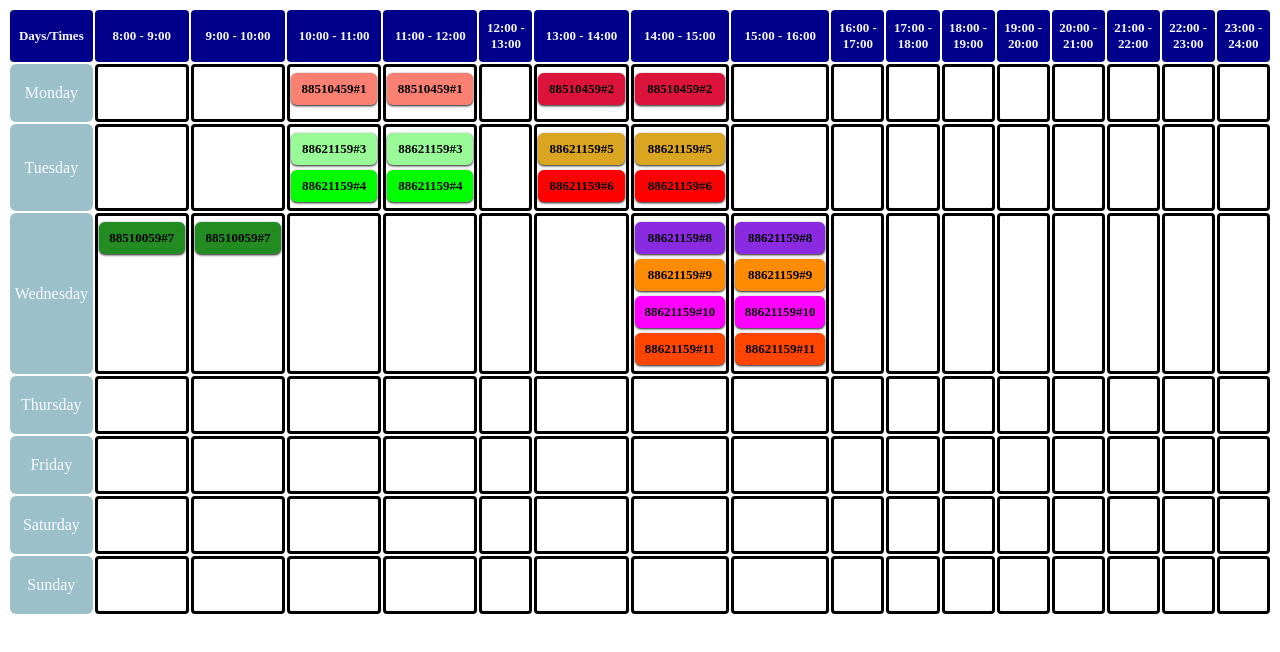
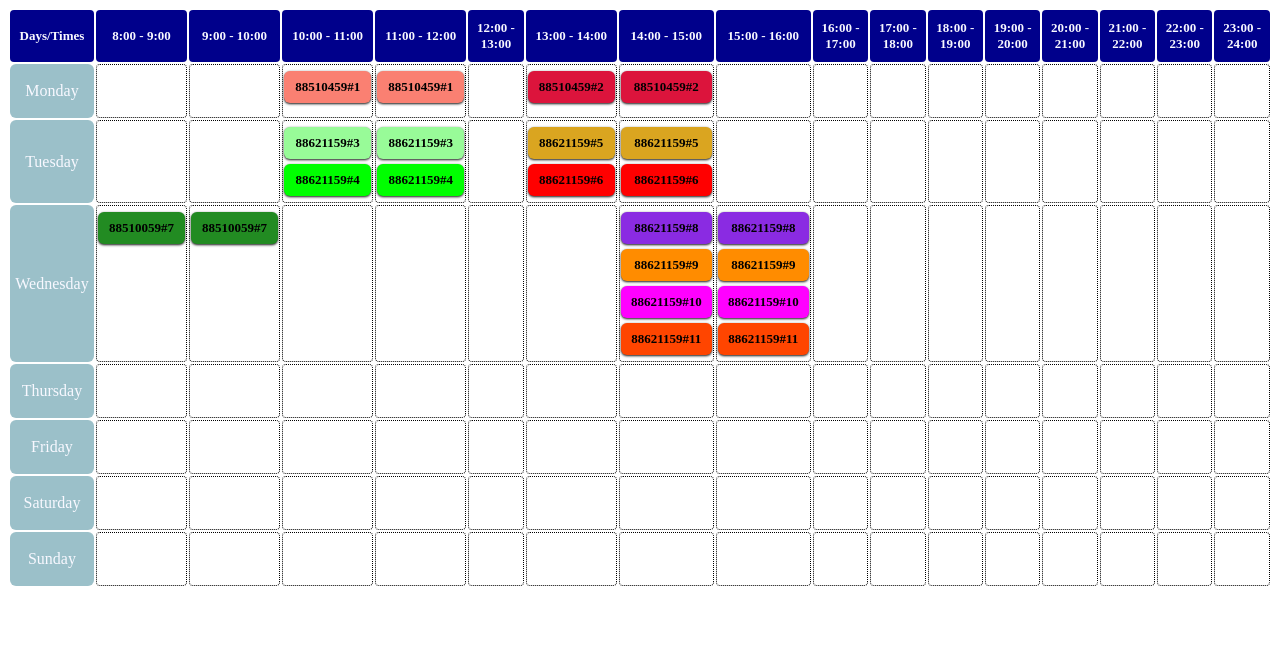
Before and after one commit to muchrm/ngx-dragdrop, an Angular app: page / in a window 1280 px wide. Shown: the top 652 px of the page. Built offline with nearby package versions, Linux system fonts and the light colour scheme.

Commit message:
update scss

```diff
--- a/src/app/ngx-dragdrop/style.scss
+++ b/src/app/ngx-dragdrop/style.scss
@@ -10,7 +10,8 @@
   background-color:#555555
 }
 .ngx-dropable{
-  border-style: solid;
+  border-style: dotted;
+  border-width: 1px;
 }
 .ngx-nulable{
   opacity: 0;
```
